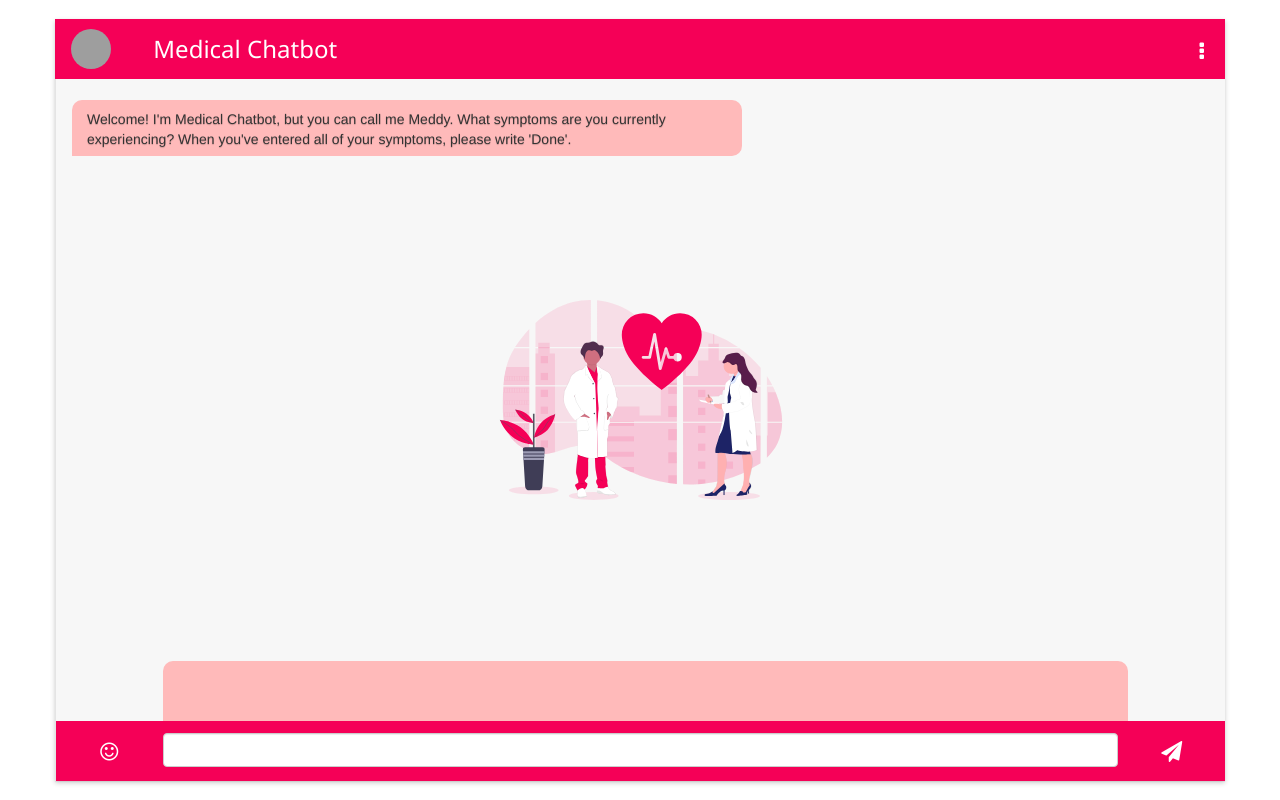
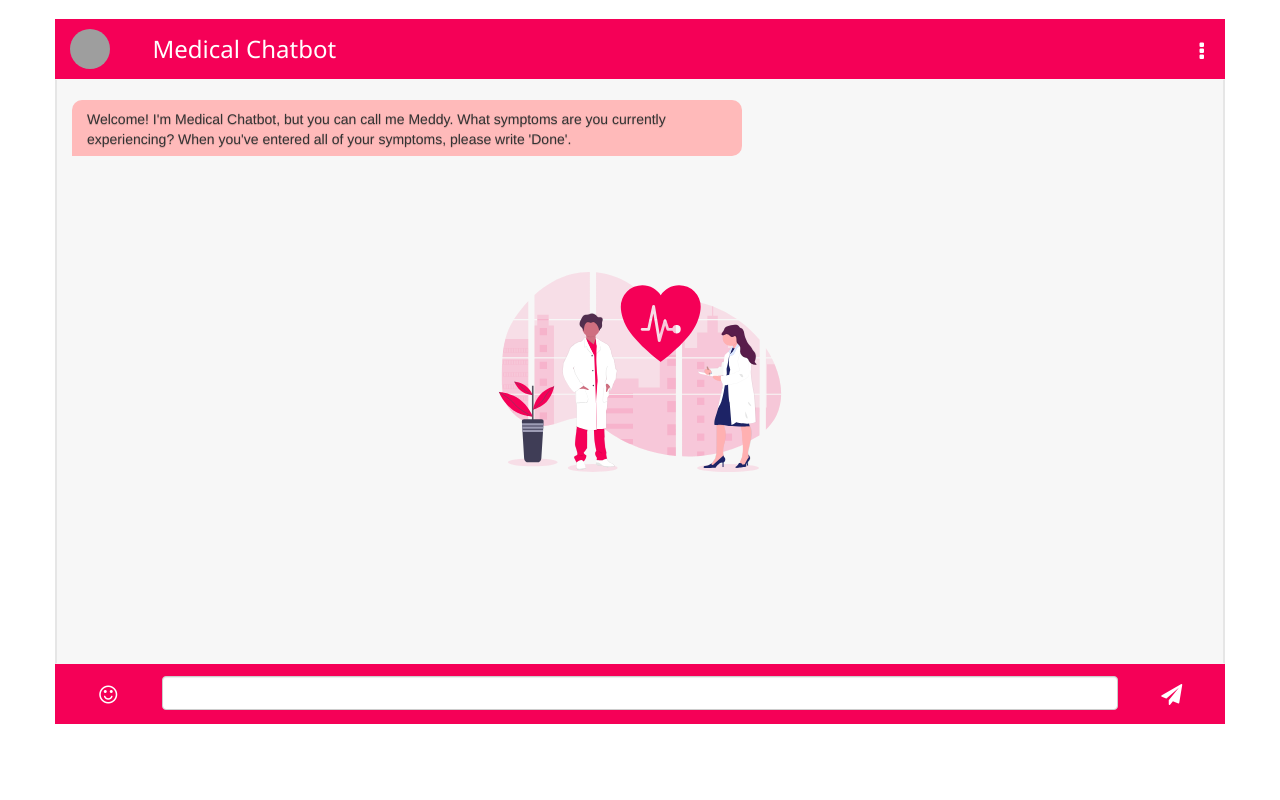
Before and after one commit to mbenkus/MedicalChatbot, a Flask app: template templates/index.html in a window 1280 px wide. Run offline with Flask 2, Linux system fonts and the light colour scheme; the template is opened without the code that fills it, so the values that code supplies are empty; some libraries are stand-ins or nearby versions; grey boxes are pictures that could not be loaded.

Commit message:
Fix symptom list container design

```diff
--- a/static/css/style.css
+++ b/static/css/style.css
@@ -37,14 +37,13 @@ body {
   position: relative;
   overflow: hidden;
   top: 19px;
-  height: calc(100% - 38px);
+  height: calc(100% - 30px);
   margin: auto;
   padding: 0;
-  box-shadow: 0 1px 1px 0 rgba(0, 0, 0, 0.06), 0 2px 5px 0 rgba(0, 0, 0, 0.2);
+  border: none;
 }
 
 .app-one {
-  background-color: #f7f7f7;
   height: 100%;
   overflow: hidden;
   margin: 0;
@@ -189,12 +188,13 @@ body {
 /*Conversation*/
 
 .conversation {
-  padding: 0 !important;
+  padding: 0 0 65px 0 !important;
   margin: 0 !important;
   height: 100%;
   width: 100%;
-  border-left: 1px solid rgba(0, 0, 0, 0.08);
   overflow-y: visible;
+  background-color: #f7f7f7;
+  box-shadow: inset 0px -65px 0 0px #fff;
 }
 
 .message {
@@ -206,6 +206,8 @@ body {
   overflow-y: auto;
   border: 1px solid #f7f7f7;
   height: calc(100% - 120px);
+  border-left: 2px solid rgb(0 0 0 / 7%);
+  border-right: 2px solid rgb(0 0 0 / 7%);
 }
 
 .message-previous {
@@ -358,17 +360,18 @@ body {
 }
 
 .symptoms-list-container {
-  width: 100%;
+  display: none;
   position: absolute;
   z-index: 0;
-  top: -70px;
-  height: 60px;
+  top: 35px;
+  height: 80px;
+  width: 260px;
   overflow-x: hidden;
   overflow-y: scroll;
   background-color: #ffbaba;
   padding: 10px 10px 0 10px;
-  border-top-left-radius: 10px;
-  border-top-right-radius: 10px;
+  border-bottom-left-radius: 10px;
+  border-bottom-right-radius: 10px;
 }
 
 ::-webkit-scrollbar {
@@ -491,16 +494,6 @@ body {
     vertical-align: baseline;
   }
 
-  /*Conversation*/
-  .conversation {
-    padding: 0 !important;
-    margin: 0 !important;
-    height: 100%;
-    /*width: 100%;*/
-    border-left: 1px solid rgba(0, 0, 0, 0.08);
-    /*overflow-y: auto;*/
-  }
-
   .message {
     height: calc(100% - 140px);
   }
```
